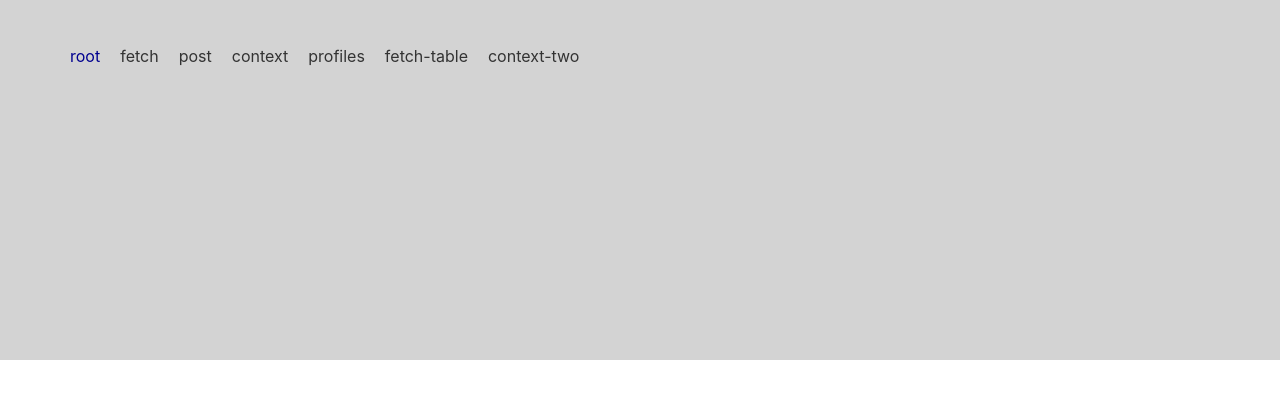
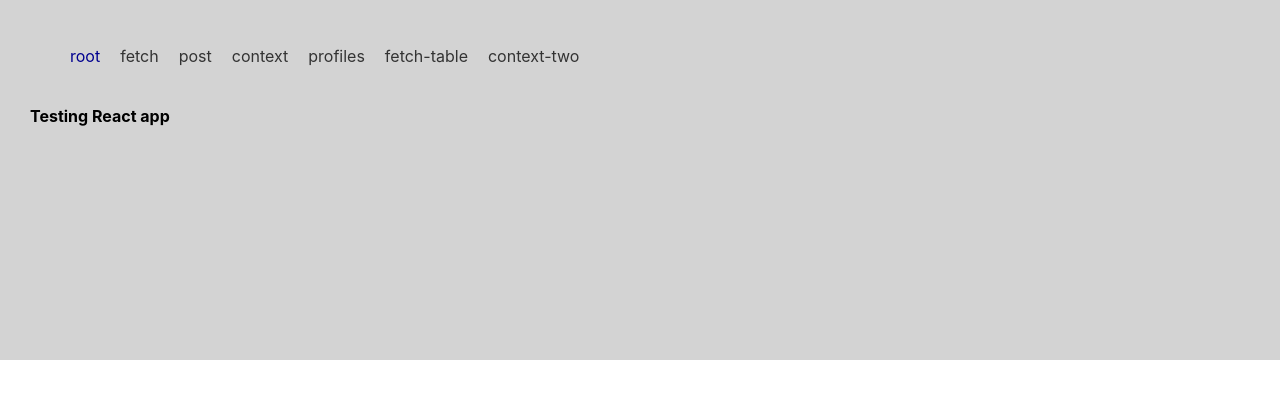
Before and after one commit to alminyana/technical-testing, a React (Create React App) app: page / in a window 1280 px wide. Shown: the top 398 px of the page. Built offline with nearby package versions, Linux system fonts and the light colour scheme.

Commit message:
ADD title to main component

```diff
--- a/src/App.tsx
+++ b/src/App.tsx
@@ -21,6 +21,7 @@ export default function App() {
           ))}
         </ul>
       </nav>
+      <div><h4>Testing React app</h4></div>
       <div>
         <Outlet />
       </div>
```
